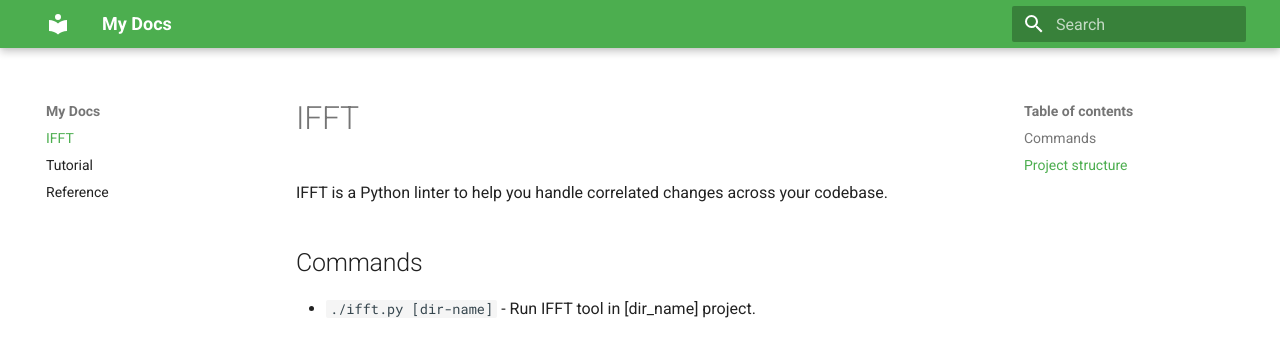
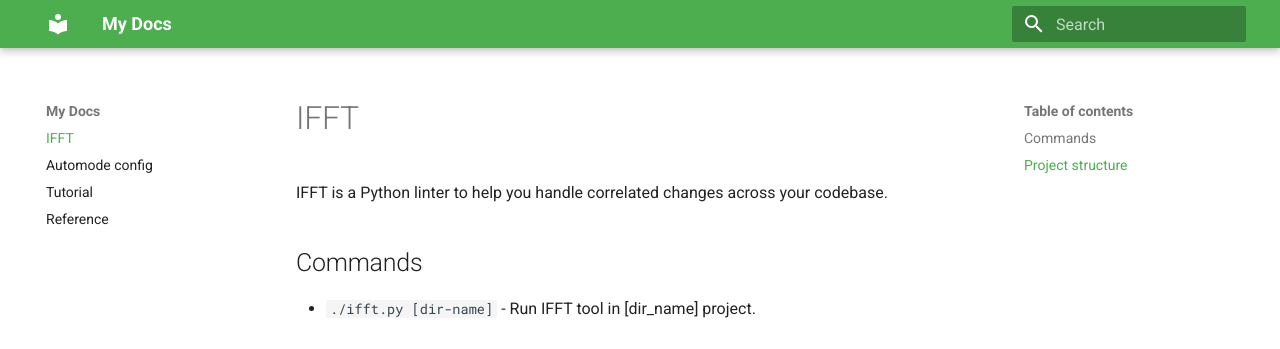
Before and after one commit to thiagosantos0/IFFT, an MkDocs documentation site: the page built from docs/index.md, in a window 1280 px wide. Shown: the top 349 px of the page. Built offline with MkDocs 1.6.1 and Material for MkDocs 9.7.7, drawn with Linux system fonts in a browser that asks for light colours.

Commit message:
Adding a page for automode configuration in the documentation

```diff
--- a/mkdocs.yml
+++ b/mkdocs.yml
@@ -15,5 +15,6 @@ plugins:
 
 nav:
   - index.md
+  - Automode config: configuration.md
   - Tutorial: 'tutorial-example.md'
   - reference.md
```
Also changed, not shown: docs/configuration.md (added, +1 -0 lines), docs/tutorials.md (deleted).
